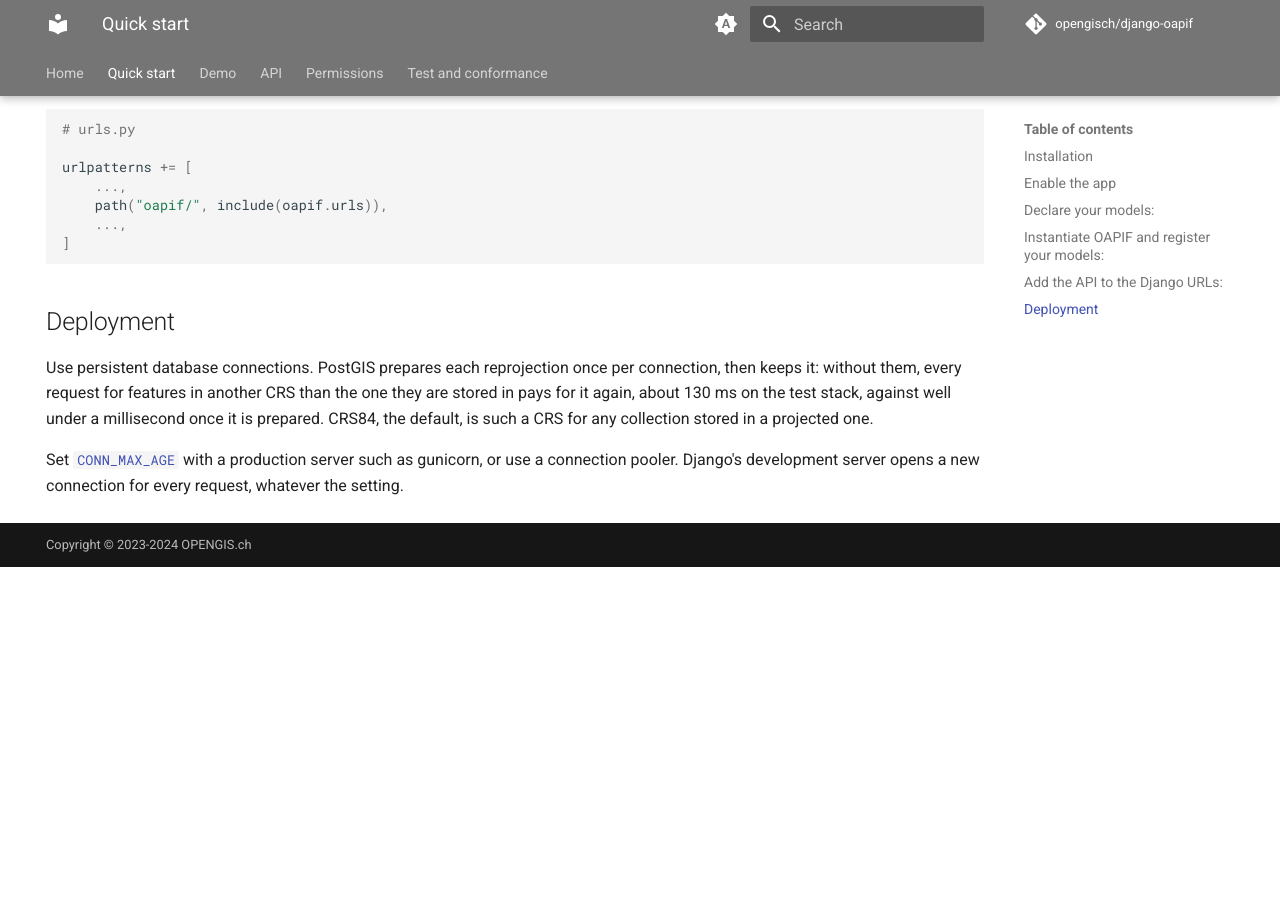
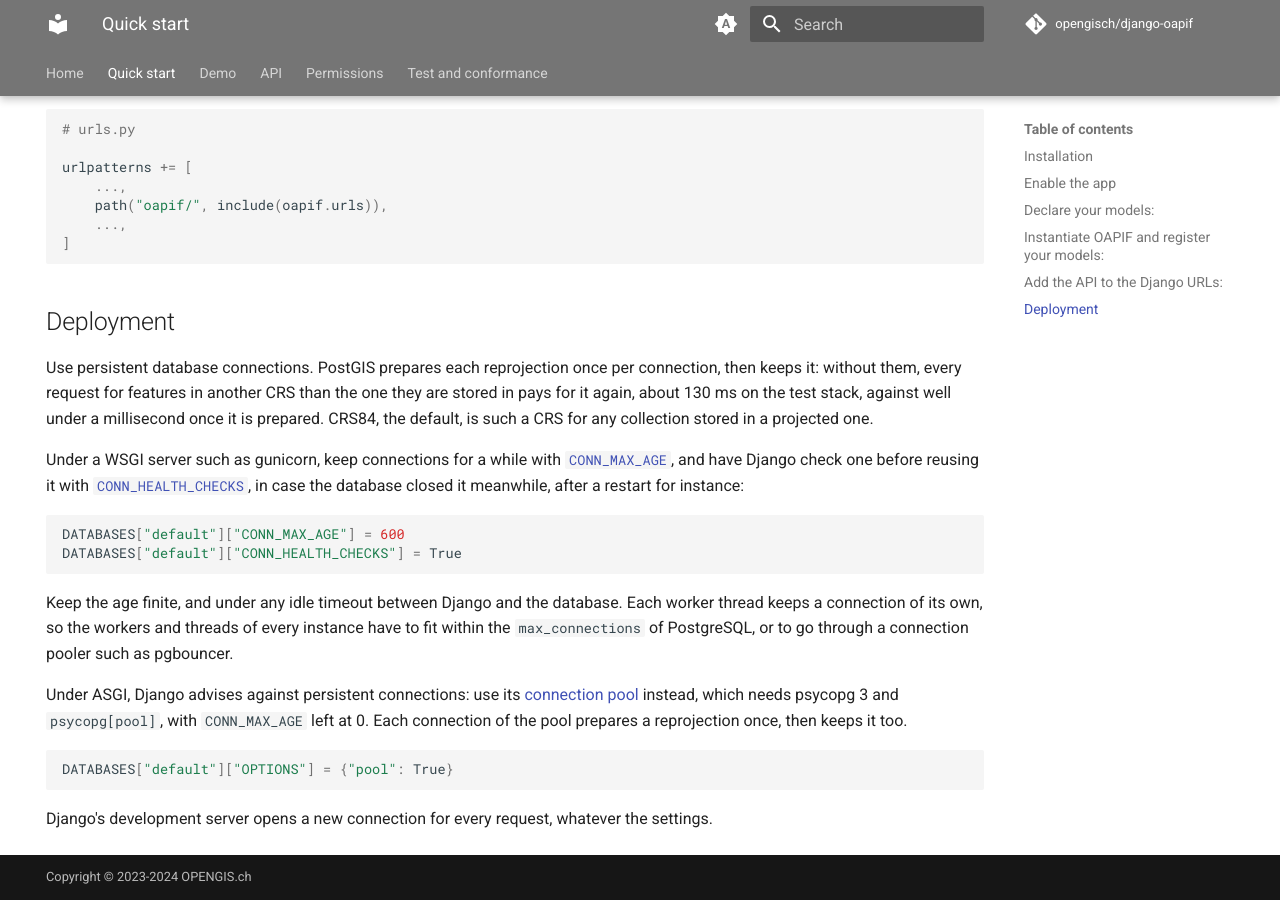
Before and after one commit to opengisch/django-oapif, an MkDocs documentation site: the page built from docs/content/quick-start.md, in a window 1280 px wide and 900 px high, scrolled down 1416 px. Built offline with MkDocs 1.6.1 and Material for MkDocs 9.7.7, drawn with Linux system fonts in a browser that asks for light colours; comment, search, counter and statistics services are not loaded; before the commit the page ends 1983 px from its top, so only the background shows below that.

Commit message:
Document connection health checks, limits and pooling

````diff
--- a/docs/content/quick-start.md
+++ b/docs/content/quick-start.md
@@ -88,6 +88,28 @@ it: without them, every request for features in another CRS than the one they ar
 again, about 130 ms on the test stack, against well under a millisecond once it is prepared. CRS84, the
 default, is such a CRS for any collection stored in a projected one.
 
-Set [`CONN_MAX_AGE`](https://docs.djangoproject.com/en/stable/ref/settings/#conn-max-age) with a
-production server such as gunicorn, or use a connection pooler. Django's development server opens a new
-connection for every request, whatever the setting.
+Under a WSGI server such as gunicorn, keep connections for a while with
+[`CONN_MAX_AGE`](https://docs.djangoproject.com/en/stable/ref/settings/#conn-max-age), and have Django
+check one before reusing it with
+[`CONN_HEALTH_CHECKS`](https://docs.djangoproject.com/en/stable/ref/settings/#conn-health-checks), in case
+the database closed it meanwhile, after a restart for instance:
+
+```python
+DATABASES["default"]["CONN_MAX_AGE"] = 600
+DATABASES["default"]["CONN_HEALTH_CHECKS"] = True
+```
+
+Keep the age finite, and under any idle timeout between Django and the database. Each worker thread keeps a
+connection of its own, so the workers and threads of every instance have to fit within the
+`max_connections` of PostgreSQL, or to go through a connection pooler such as pgbouncer.
+
+Under ASGI, Django advises against persistent connections: use its
+[connection pool](https://docs.djangoproject.com/en/stable/ref/databases/#postgresql-pool) instead, which
+needs psycopg 3 and `psycopg[pool]`, with `CONN_MAX_AGE` left at 0. Each connection of the pool prepares a
+reprojection once, then keeps it too.
+
+```python
+DATABASES["default"]["OPTIONS"] = {"pool": True}
+```
+
+Django's development server opens a new connection for every request, whatever the settings.
````
